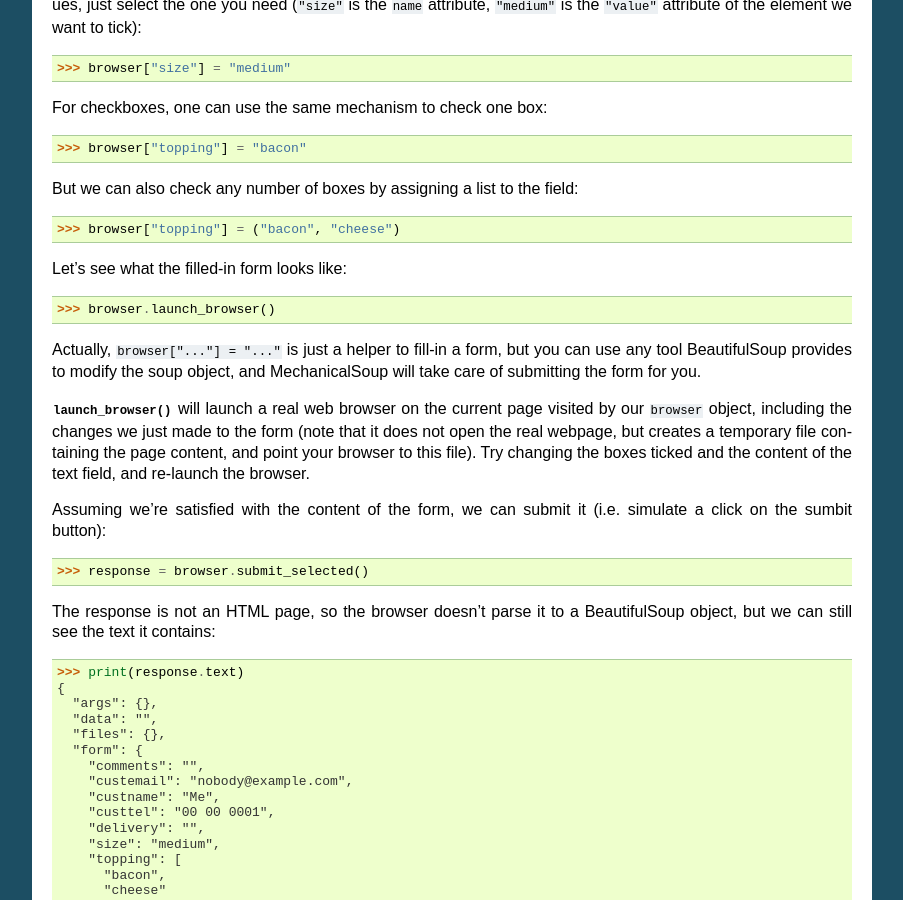
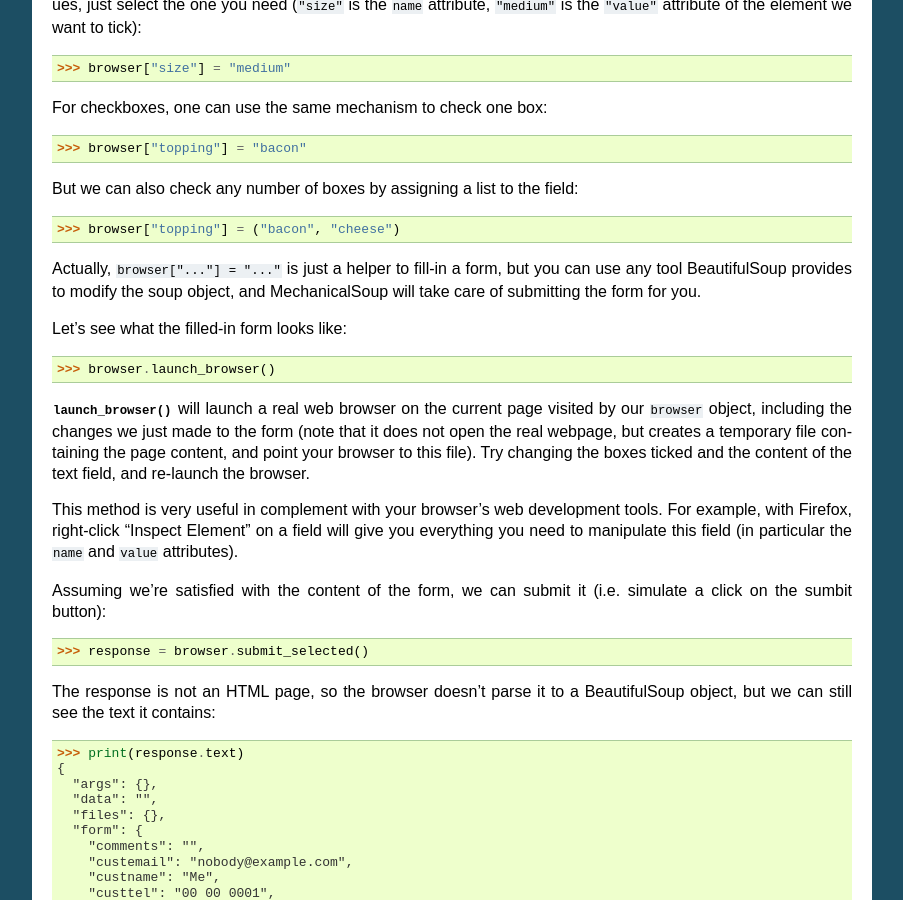
Before and after one commit to MechanicalSoup/MechanicalSoup, a Sphinx documentation site: the page built from docs/tutorial.rst, in a window 1280 px wide and 900 px high, scrolled down 1452 px. Shown: the whole window, without its empty margins (198-1101 px from the left). Built offline with Sphinx 7.4.7, drawn with Linux system fonts in a browser that asks for light colours.

Commit message:
tutorial: mention firefox's "inspect element"

```diff
--- a/docs/tutorial.rst
+++ b/docs/tutorial.rst
@@ -103,14 +103,14 @@ field::
 
   >>> browser["topping"] = ("bacon", "cheese")
 
-Let's see what the filled-in form looks like::
-
-  >>> browser.launch_browser()
-
 Actually, ``browser["..."] = "..."`` is just a helper to fill-in a
 form, but you can use any tool BeautifulSoup provides to modify the
 soup object, and MechanicalSoup will take care of submitting the form
 for you.
+
+Let's see what the filled-in form looks like::
+
+  >>> browser.launch_browser()
 
 :func:`~mechanicalsoup.StatefulBrowser.launch_browser` will launch a
 real web browser on the current page visited by our ``browser``
@@ -119,6 +119,11 @@ does not open the real webpage, but creates a temporary file
 containing the page content, and point your browser to this file). Try
 changing the boxes ticked and the content of the text field, and
 re-launch the browser.
+
+This method is very useful in complement with your browser's web
+development tools. For example, with Firefox, right-click "Inspect
+Element" on a field will give you everything you need to manipulate
+this field (in particular the ``name`` and ``value`` attributes).
 
 Assuming we're satisfied with the content of the form, we can submit
 it (i.e. simulate a click on the sumbit button)::
```
